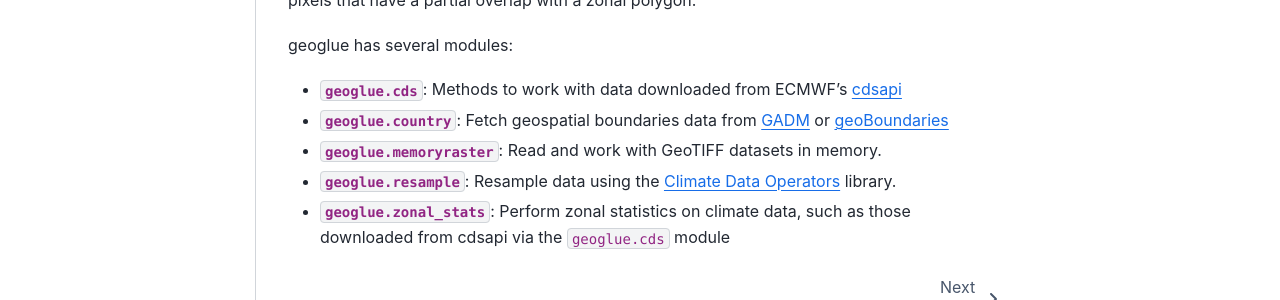
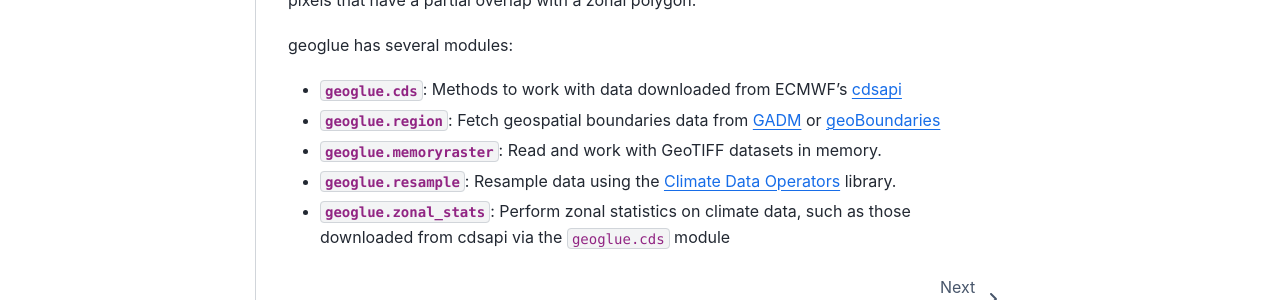
Before and after one commit to kraemer-lab/geoglue, a Jupyter Book: the page built from docs/index.md, in a window 1280 px wide. Shown: the part 483-783 px from the top of the page. Built offline with Jupyter Book 1.0.4 settings and Sphinx 7.4.7 and the Sphinx Book theme 1.1.4, drawn with Linux system fonts in a browser that asks for light colours.

Commit message:
docs: use geoglue.region

```diff
--- a/docs/index.md
+++ b/docs/index.md
@@ -22,7 +22,7 @@ overlap with a zonal polygon.
 geoglue has several modules:
 
 - {mod}`geoglue.cds`: Methods to work with data downloaded from ECMWF's [cdsapi](https://cds.climate.copernicus.eu/how-to-api)
-- {mod}`geoglue.country`: Fetch geospatial boundaries data from
+- {mod}`geoglue.region`: Fetch geospatial boundaries data from
   [GADM](https://gadm.org) or [geoBoundaries](https://www.geoboundaries.org)
 - {mod}`geoglue.memoryraster`: Read and work with GeoTIFF datasets in memory.
 - {mod}`geoglue.resample`: Resample data using the
--- a/docs/reference/geoglue.rst
+++ b/docs/reference/geoglue.rst
@@ -12,10 +12,10 @@ geoglue.cds module
    :undoc-members:
    :show-inheritance:
 
-geoglue.country module
+geoglue.region module
 ----------------------
 
-.. automodule:: geoglue.country
+.. automodule:: geoglue.region
    :members:
    :undoc-members:
    :show-inheritance:
```
Also changed, not shown: 1 other file.
